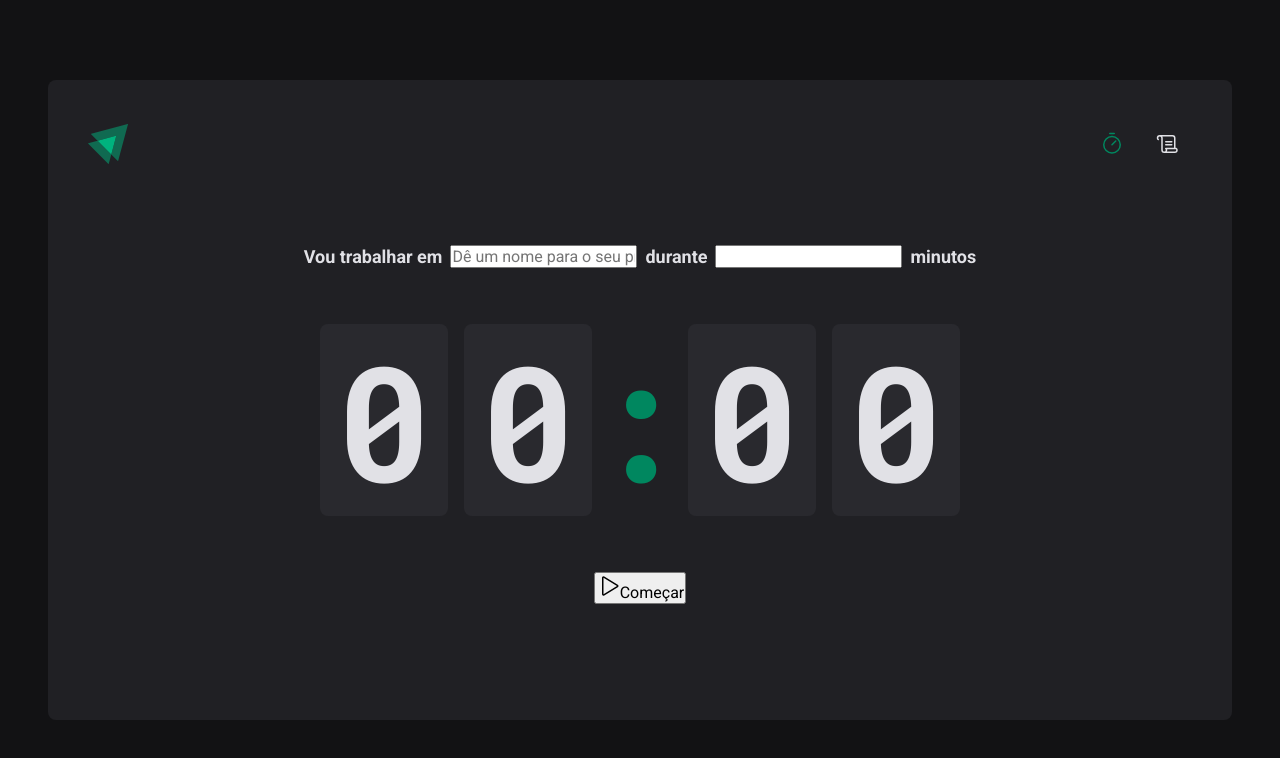
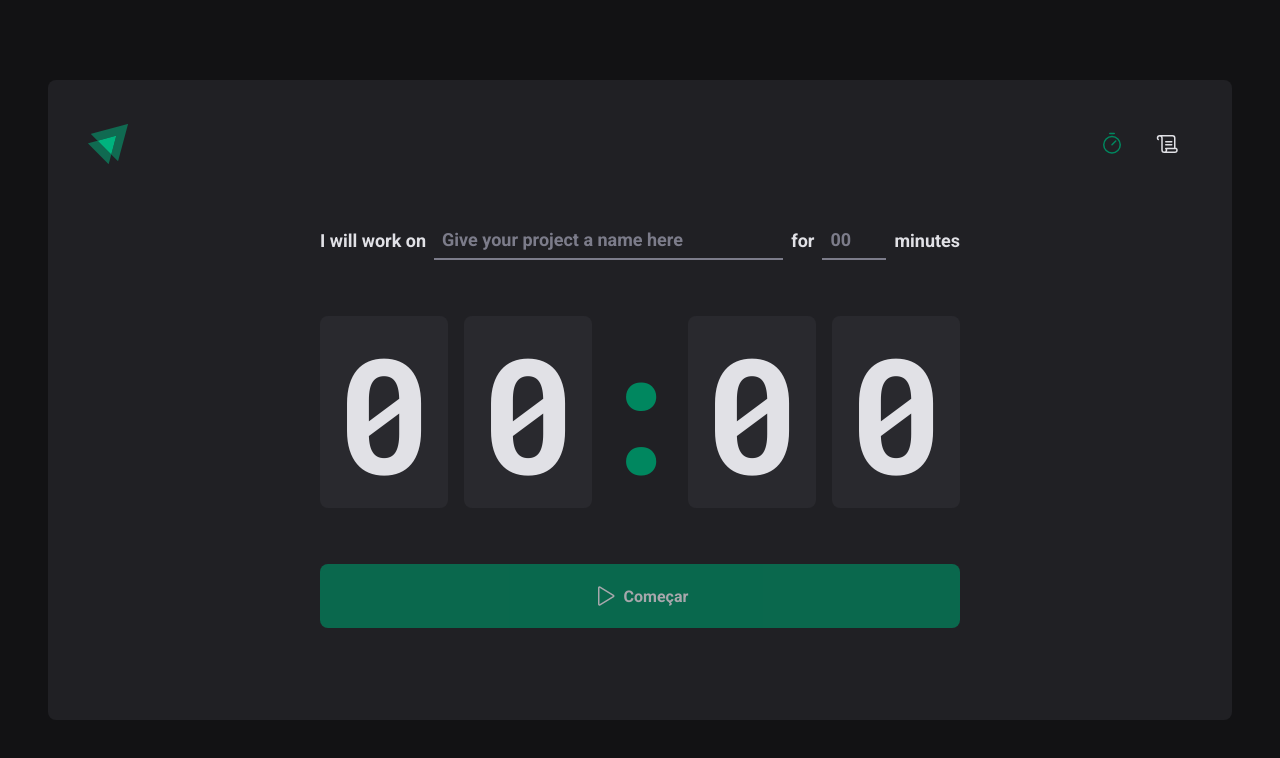
Before and after one commit to bezerrarodrigo/pomodoro-timer, a React (Vite) app: page / in a window 1280 px wide. Shown: the top 758 px of the page. Built offline with nearby package versions, Linux system fonts and the light colour scheme.

Commit message:
feat: add form layout

```diff
--- a/src/pages/Home/index.tsx
+++ b/src/pages/Home/index.tsx
@@ -4,7 +4,10 @@
   CountdownContainer,
   FormContainer,
   HomeContainer,
+  MinutesAmountInput,
   Separator,
+  StartCountdownButton,
+  TaskInput,
 } from './styles'
 
 export function Index() {
@@ -12,15 +15,15 @@
     <HomeContainer>
       <form>
         <FormContainer>
-          <label htmlFor="task">Vou trabalhar em</label>
-          <input
+          <label htmlFor="task">I will work on</label>
+          <TaskInput
             id="task"
             type="text"
-            placeholder="Dê um nome para o seu projeto"
+            placeholder="Give your project a name here"
           />
-          <label htmlFor="minuteAmount">durante</label>
-          <input type="number" />
-          <span>minutos</span>
+          <label htmlFor="minuteAmount">for</label>
+          <MinutesAmountInput type="number" placeholder="00" />
+          <span>minutes</span>
         </FormContainer>
 
         <CountdownContainer>
@@ -31,10 +34,10 @@
           <span>0</span>
         </CountdownContainer>
 
-        <button type="submit">
+        <StartCountdownButton disabled type="submit">
           <Play size={24} />
           Começar
-        </button>
+        </StartCountdownButton>
       </form>
     </HomeContainer>
   )
--- a/src/pages/Home/styles.ts
+++ b/src/pages/Home/styles.ts
@@ -27,6 +27,34 @@
   font-weight: bold;
 `
 
+const BaseInput = styled.input`
+  background: transparent;
+  height: 2.5rem;
+  border: 0;
+  border-bottom: 2px solid ${(props) => props.theme['gray-500']};
+  font-weight: bold;
+  font-size: 1.125rem;
+  padding: 0 0.5rem;
+  color: ${(props) => props.theme['gray-100']};
+
+  &:focus {
+    box-shadow: none;
+    border-color: ${(props) => props.theme['green-500']};
+  }
+
+  &::placeholder {
+    color: ${(props) => props.theme['gray-500']};
+  }
+`
+
+export const TaskInput = styled(BaseInput)`
+  flex: 1;
+`
+
+export const MinutesAmountInput = styled(BaseInput)`
+  width: 4rem;
+`
+
 export const CountdownContainer = styled.div`
   font-family: 'Roboto Mono', monospace;
   font-size: 10rem;
@@ -50,3 +78,29 @@
   display: flex;
   justify-content: center;
 `
+
+export const StartCountdownButton = styled.button`
+  display: flex;
+  width: 100%;
+  border: 0;
+  padding: 1rem;
+  border-radius: 8px;
+  height: 4rem;
+  display: flex;
+  justify-content: center;
+  align-items: center;
+  gap: 0.5rem;
+  font-weight: bold;
+  cursor: pointer;
+  background: ${(props) => props.theme['green-500']};
+  color: ${(props) => props.theme['gray-100']};
+
+  &:disabled {
+    opacity: 0.7;
+    cursor: not-allowed;
+  }
+
+  &:not(:disabled):hover {
+    background: ${(props) => props.theme['green-700']};
+  }
+`
```
